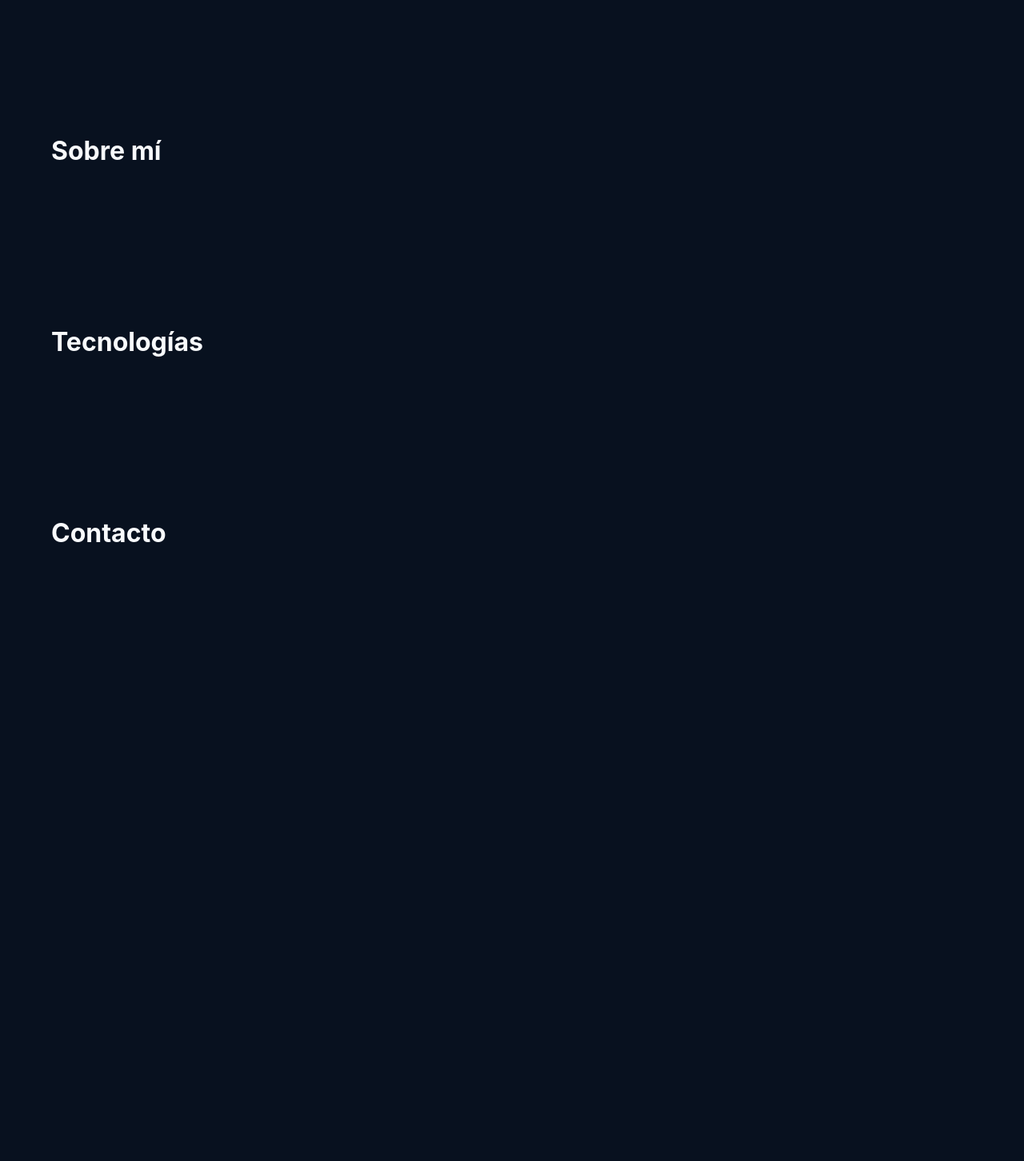
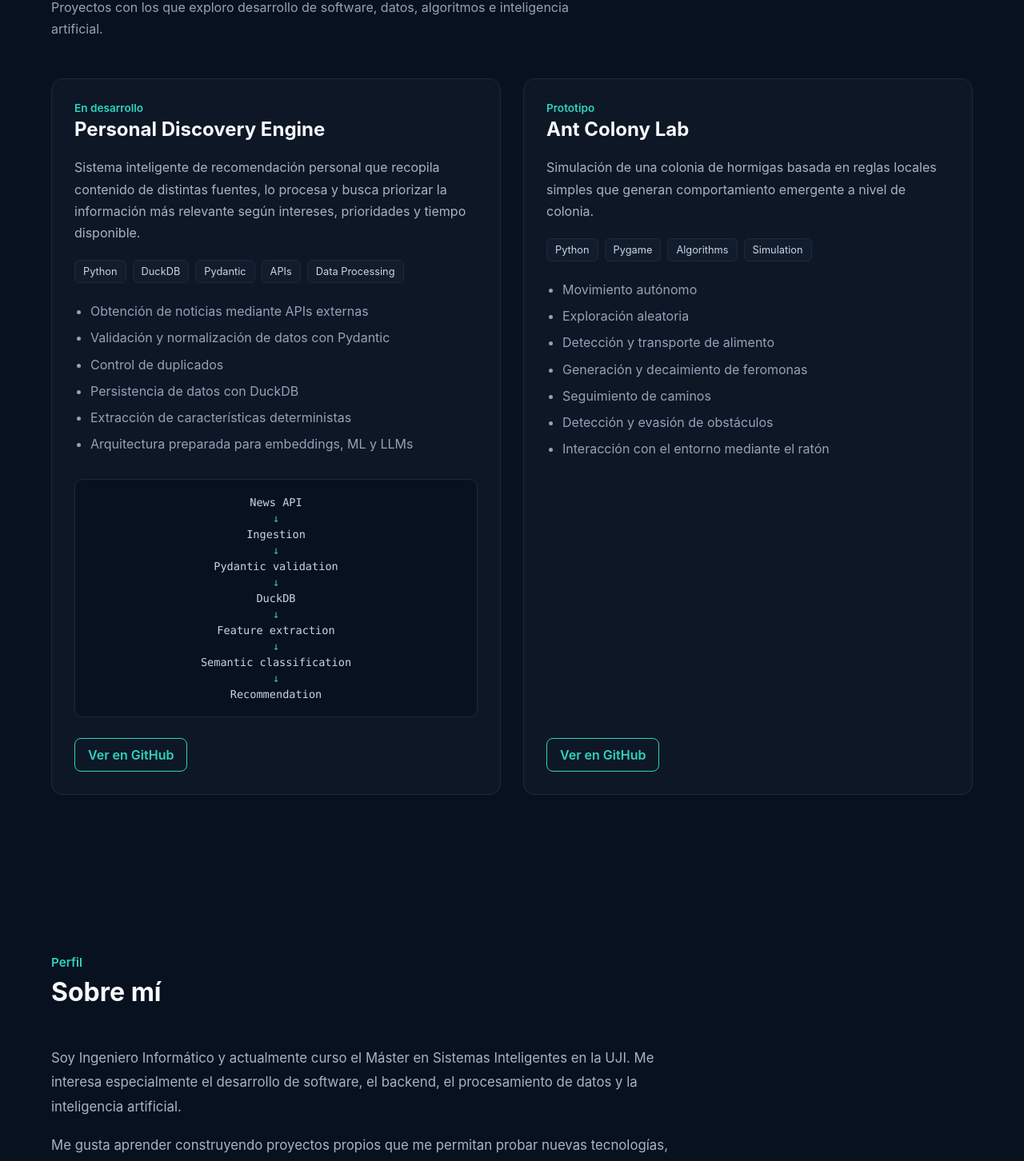
Before and after one commit to dcarpin03/portfolio, a React app: page / in a window 1280 px wide. Shown: the part 960-2412 px from the top of the page at 80% size. Before the commit the page ends 1746 px from the top, so only its background shows below. Built offline with nearby package versions, Linux system fonts and the light colour scheme; the HTML template or start-up script is replaced by a standard one.

Commit message:
feat: add about and technologies sections

```diff
--- a/src/App.css
+++ b/src/App.css
@@ -251,3 +251,270 @@ section {
   font-size: 2rem;
   color: #f8fafc;
 }
+
+/* =========================
+   PROJECTS
+========================= */
+
+.projects-section {
+  max-width: 1200px;
+  margin: 0 auto;
+  padding: 110px 24px;
+}
+
+.section-heading {
+  max-width: 700px;
+  margin-bottom: 48px;
+}
+
+.section-heading p {
+  margin: 0 0 8px;
+
+  font-size: 0.95rem;
+  font-weight: 600;
+  color: #2dd4bf;
+}
+
+.section-heading h2 {
+  margin: 0 0 16px;
+
+  font-size: clamp(2rem, 5vw, 3rem);
+  color: #f8fafc;
+}
+
+.section-heading span {
+  color: #94a3b8;
+  line-height: 1.7;
+}
+
+.projects-grid {
+  display: grid;
+  grid-template-columns: repeat(2, 1fr);
+  gap: 28px;
+}
+
+.project-card {
+  padding: 28px;
+
+  display: flex;
+  flex-direction: column;
+
+  background-color: #0d1726;
+  border: 1px solid #1e293b;
+  border-radius: 14px;
+
+  transition:
+    transform 0.2s ease,
+    border-color 0.2s ease;
+}
+
+.project-card:hover {
+  transform: translateY(-4px);
+  border-color: #334155;
+}
+
+.project-card-header h3 {
+  margin: 4px 0 0;
+
+  font-size: 1.5rem;
+  color: #f8fafc;
+}
+
+.project-status {
+  margin: 0;
+
+  font-size: 0.85rem;
+  font-weight: 600;
+  color: #2dd4bf;
+}
+
+.project-description {
+  margin: 20px 0;
+
+  line-height: 1.7;
+  color: #a8b3c5;
+}
+
+.project-technologies {
+  display: flex;
+  flex-wrap: wrap;
+  gap: 8px;
+
+  margin-bottom: 22px;
+}
+
+.project-technologies span {
+  padding: 6px 10px;
+
+  font-size: 0.8rem;
+
+  color: #cbd5e1;
+  background-color: #111c2d;
+
+  border: 1px solid #1e293b;
+  border-radius: 6px;
+}
+
+.project-features {
+  margin: 0 0 24px;
+  padding-left: 20px;
+
+  color: #94a3b8;
+  line-height: 1.7;
+}
+
+.project-features li {
+  margin-bottom: 6px;
+}
+
+.project-link {
+  margin-top: auto;
+
+  display: inline-flex;
+  width: fit-content;
+
+  padding: 10px 16px;
+
+  font-weight: 600;
+
+  color: #2dd4bf;
+
+  border: 1px solid #2dd4bf;
+  border-radius: 8px;
+
+  transition:
+    background-color 0.2s ease,
+    color 0.2s ease;
+}
+
+.project-link:hover {
+  background-color: #2dd4bf;
+  color: #08111f;
+}
+
+
+/* =========================
+   PROJECT PIPELINE
+========================= */
+
+.project-pipeline {
+  margin-bottom: 26px;
+  padding: 20px;
+
+  background-color: #08111f;
+
+  border: 1px solid #1e293b;
+  border-radius: 10px;
+
+  text-align: center;
+}
+
+.pipeline-step {
+  display: flex;
+  flex-direction: column;
+  align-items: center;
+
+  font-family: Consolas, "Courier New", monospace;
+  font-size: 0.85rem;
+
+  color: #cbd5e1;
+}
+
+.pipeline-arrow {
+  margin: 4px 0;
+
+  color: #2dd4bf;
+}
+
+
+/* =========================
+   PROJECT IMAGE
+========================= */
+
+.project-image {
+  margin: 20px 0 0;
+
+  overflow: hidden;
+
+  border: 1px solid #1e293b;
+  border-radius: 10px;
+}
+
+.project-image img {
+  width: 100%;
+  display: block;
+
+  object-fit: cover;
+}
+
+/* =========================
+   ABOUT
+========================= */
+
+.about-section {
+  max-width: 1200px;
+  margin: 0 auto;
+  padding: 110px 24px;
+}
+
+.about-content {
+  max-width: 800px;
+}
+
+.about-content p {
+  margin: 0 0 18px;
+
+  font-size: 1.05rem;
+  line-height: 1.8;
+
+  color: #a8b3c5;
+}
+
+/* =========================
+   TECHNOLOGIES
+========================= */
+
+.technologies-section {
+  max-width: 1200px;
+  margin: 0 auto;
+  padding: 110px 24px;
+}
+
+.technology-groups {
+  display: grid;
+  grid-template-columns: repeat(2, 1fr);
+  gap: 20px;
+}
+
+.technology-group {
+  padding: 24px;
+
+  background-color: #0d1726;
+  border: 1px solid #1e293b;
+  border-radius: 12px;
+}
+
+.technology-group h3 {
+  margin: 0 0 18px;
+
+  font-size: 1rem;
+  color: #f8fafc;
+}
+
+.technology-list {
+  display: flex;
+  flex-wrap: wrap;
+  gap: 8px;
+}
+
+.technology-list span {
+  padding: 7px 11px;
+
+  font-size: 0.85rem;
+
+  color: #cbd5e1;
+  background-color: #111c2d;
+
+  border: 1px solid #1e293b;
+  border-radius: 6px;
+}
--- a/src/components/About.tsx
+++ b/src/components/About.tsx
@@ -1,7 +1,25 @@
 function About() {
   return (
-    <section id="about">
-      <h2>Sobre mí</h2>
+    <section id="about" className="about-section">
+      <div className="section-heading">
+        <p>Perfil</p>
+        <h2>Sobre mí</h2>
+      </div>
+
+      <div className="about-content">
+        <p>
+          Soy Ingeniero Informático y actualmente curso el Máster en Sistemas
+          Inteligentes en la UJI. Me interesa especialmente el desarrollo de
+          software, el backend, el procesamiento de datos y la inteligencia
+          artificial.
+        </p>
+
+        <p>
+          Me gusta aprender construyendo proyectos propios que me permitan
+          probar nuevas tecnologías, diseñar soluciones y resolver problemas
+          reales de forma práctica.
+        </p>
+      </div>
     </section>
   )
 }
--- /dev/null
+++ b/src/components/ProjectCard.tsx
@@ -0,0 +1,77 @@
+type ProjectCardProps = {
+  title: string
+  status: string
+  description: string
+  technologies: string[]
+  features: string[]
+  githubUrl: string
+  image?: string
+  pipeline?: string[]
+}
+
+function ProjectCard({
+  title,
+  status,
+  description,
+  technologies,
+  features,
+  githubUrl,
+  image,
+  pipeline,
+}: ProjectCardProps) {
+  return (
+    <article className="project-card">
+      <div className="project-card-header">
+        <div>
+          <p className="project-status">{status}</p>
+          <h3>{title}</h3>
+        </div>
+      </div>
+
+      {image && (
+        <div className="project-image">
+          <img src={image} alt={`Captura de ${title}`} />
+        </div>
+      )}
+
+      <p className="project-description">{description}</p>
+
+      <div className="project-technologies">
+        {technologies.map((technology) => (
+          <span key={technology}>{technology}</span>
+        ))}
+      </div>
+
+      <ul className="project-features">
+        {features.map((feature) => (
+          <li key={feature}>{feature}</li>
+        ))}
+      </ul>
+
+      {pipeline && (
+        <div className="project-pipeline">
+          {pipeline.map((step, index) => (
+            <div key={step} className="pipeline-step">
+              <span>{step}</span>
+
+              {index < pipeline.length - 1 && (
+                <span className="pipeline-arrow">↓</span>
+              )}
+            </div>
+          ))}
+        </div>
+      )}
+
+      <a
+        href={githubUrl}
+        className="project-link"
+        target="_blank"
+        rel="noreferrer"
+      >
+        Ver en GitHub
+      </a>
+    </article>
+  )
+}
+
+export default ProjectCard
--- a/src/components/Projects.tsx
+++ b/src/components/Projects.tsx
@@ -1,7 +1,72 @@
+import ProjectCard from './ProjectCard'
+
 function Projects() {
   return (
-    <section id="projects">
-      <h2>Proyectos</h2>
+    <section id="projects" className="projects-section">
+      <div className="section-heading">
+        <p>Trabajo personal</p>
+        <h2>Proyectos</h2>
+
+        <span>
+          Proyectos con los que exploro desarrollo de software, datos,
+          algoritmos e inteligencia artificial.
+        </span>
+      </div>
+
+      <div className="projects-grid">
+        <ProjectCard
+          title="Personal Discovery Engine"
+          status="En desarrollo"
+          description="Sistema inteligente de recomendación personal que recopila contenido de distintas fuentes, lo procesa y busca priorizar la información más relevante según intereses, prioridades y tiempo disponible."
+          technologies={[
+            'Python',
+            'DuckDB',
+            'Pydantic',
+            'APIs',
+            'Data Processing',
+          ]}
+          features={[
+            'Obtención de noticias mediante APIs externas',
+            'Validación y normalización de datos con Pydantic',
+            'Control de duplicados',
+            'Persistencia de datos con DuckDB',
+            'Extracción de características deterministas',
+            'Arquitectura preparada para embeddings, ML y LLMs',
+          ]}
+          pipeline={[
+            'News API',
+            'Ingestion',
+            'Pydantic validation',
+            'DuckDB',
+            'Feature extraction',
+            'Semantic classification',
+            'Recommendation',
+          ]}
+          githubUrl="#"
+        />
+
+        <ProjectCard
+          title="Ant Colony Lab"
+          status="Prototipo"
+          description="Simulación de una colonia de hormigas basada en reglas locales simples que generan comportamiento emergente a nivel de colonia."
+          technologies={[
+            'Python',
+            'Pygame',
+            'Algorithms',
+            'Simulation',
+          ]}
+          features={[
+            'Movimiento autónomo',
+            'Exploración aleatoria',
+            'Detección y transporte de alimento',
+            'Generación y decaimiento de feromonas',
+            'Seguimiento de caminos',
+            'Detección y evasión de obstáculos',
+            'Interacción con el entorno mediante el ratón',
+          ]}
+          githubUrl="#"
+        />
+      </div>
     </section>
   )
 }
--- a/src/components/Technologies.tsx
+++ b/src/components/Technologies.tsx
@@ -1,7 +1,63 @@
+const technologyGroups = [
+  {
+    title: 'Lenguajes',
+    technologies: ['Python', 'Java', 'C', 'JavaScript', 'TypeScript'],
+  },
+  {
+    title: 'Backend y datos',
+    technologies: [
+      'PostgreSQL',
+      'DuckDB',
+      'Supabase',
+      'Pydantic',
+      'Quarkus',
+    ],
+  },
+  {
+    title: 'Frontend y aplicaciones',
+    technologies: ['React', 'Flutter'],
+  },
+  {
+    title: 'DevOps y herramientas',
+    technologies: ['Git', 'Docker', 'Podman'],
+  },
+  {
+    title: 'Actualmente profundizando en',
+    technologies: [
+      'Machine Learning',
+      'Embeddings',
+      'Semantic Classification',
+      'LLMs',
+    ],
+  },
+]
+
 function Technologies() {
   return (
-    <section id="technologies">
-      <h2>Tecnologías</h2>
+    <section id="technologies" className="technologies-section">
+      <div className="section-heading">
+        <p>Stack</p>
+        <h2>Tecnologías</h2>
+
+        <span>
+          Tecnologías con las que he trabajado o que estoy utilizando
+          actualmente en proyectos y formación.
+        </span>
+      </div>
+
+      <div className="technology-groups">
+        {technologyGroups.map((group) => (
+          <div key={group.title} className="technology-group">
+            <h3>{group.title}</h3>
+
+            <div className="technology-list">
+              {group.technologies.map((technology) => (
+                <span key={technology}>{technology}</span>
+              ))}
+            </div>
+          </div>
+        ))}
+      </div>
     </section>
   )
 }
```
